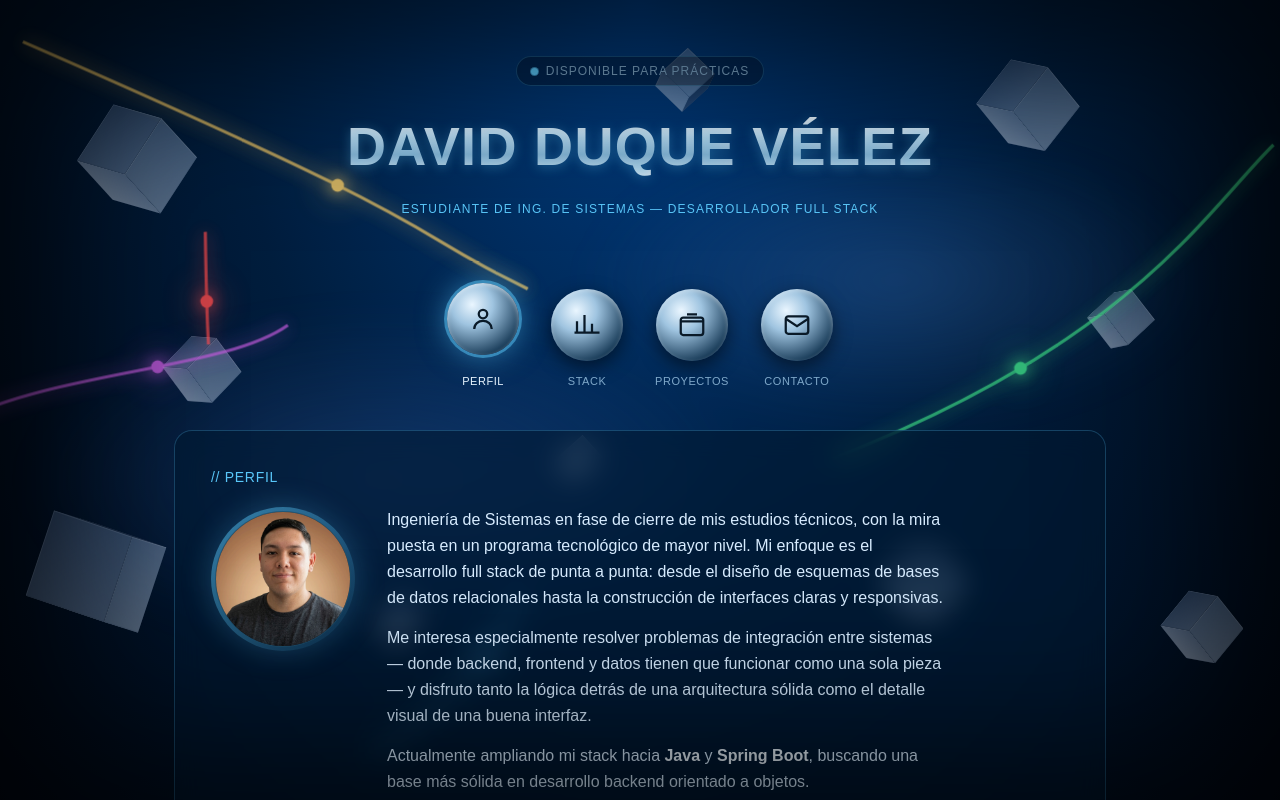
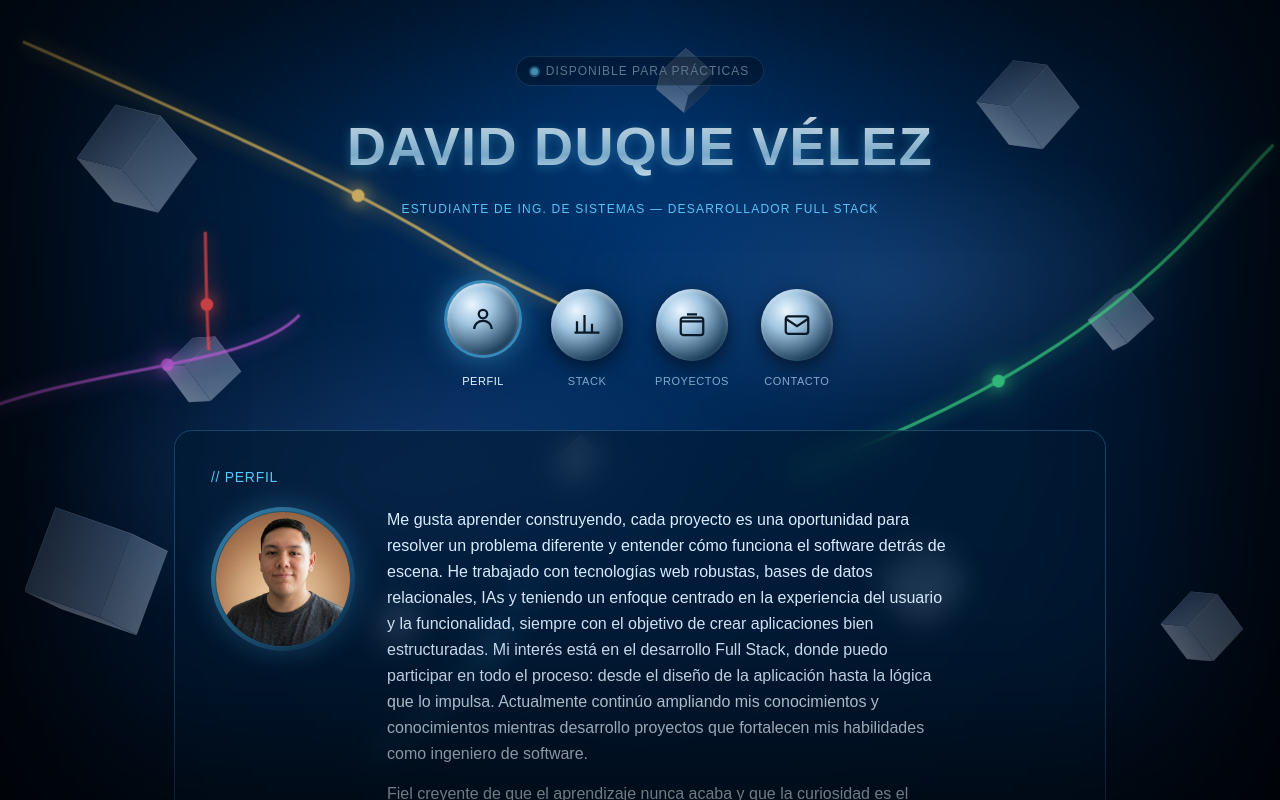
Before and after one commit to sudo-david/portfolio-ps2, a Next.js app: page / in a window 1280 px wide. Shown: the top 800 px of the page. Built offline with nearby package versions, Linux system fonts and the light colour scheme.

Commit message:
Commit: Descripcion mejorada

```diff
--- a/components/SysMenu.tsx
+++ b/components/SysMenu.tsx
@@ -52,9 +52,8 @@ export default function SysMenu() {
             onClick={() => setActive(key)}
             role="tab"
             aria-selected={active === key}
-            className={`sysicon flex flex-col items-center gap-3 font-orbitron text-[11px] tracking-wider transition-colors ${
-              active === key ? "text-ps2-chrome active" : "text-ps2-muted"
-            }`}
+            className={`sysicon flex flex-col items-center gap-3 font-orbitron text-[11px] tracking-wider transition-colors ${active === key ? "text-ps2-chrome active" : "text-ps2-muted"
+              }`}
           >
             <span className="capsule">{ICONS[key]}</span>
             {LABELS[key]}
@@ -93,20 +92,28 @@ export default function SysMenu() {
 
               <div className="max-w-[560px] text-base leading-relaxed space-y-3.5">
                 <p>
-                  Ingeniería de Sistemas en fase de cierre de mis estudios técnicos, con la mira puesta en un
-                  programa tecnológico de mayor nivel. Mi enfoque es el desarrollo full stack de punta a punta:
-                  desde el diseño de esquemas de bases de datos relacionales hasta la construcción de interfaces
-                  claras y responsivas.
+                  Me gusta aprender construyendo, cada proyecto es una oportunidad para resolver
+                  un problema diferente y entender cómo funciona el software detrás de escena.
+
+                  He trabajado con tecnologías web robustas, bases de datos relacionales, IAs y
+                  teniendo un enfoque centrado en la experiencia del usuario y la funcionalidad, siempre con el objetivo de crear aplicaciones
+                  bien estructuradas.
+
+                  Mi interés está en el desarrollo Full Stack, donde puedo participar en todo el
+                  proceso: desde el diseño de la aplicación hasta la lógica que lo impulsa.
+                  Actualmente continúo ampliando mis conocimientos y conocimientos mientras
+                  desarrollo proyectos que fortalecen mis habilidades como ingeniero de software.
                 </p>
                 <p>
-                  Me interesa especialmente resolver problemas de integración entre sistemas — donde backend,
-                  frontend y datos tienen que funcionar como una sola pieza — y disfruto tanto la lógica detrás de
-                  una arquitectura sólida como el detalle visual de una buena interfaz.
+                  Fiel creyente de que el aprendizaje nunca acaba y que la curiosidad es el motor de la innovación, siempre estoy buscando nuevas tecnologías y
+                  metodologías para mejorar mis habilidades y aportar valor a los proyectos en los que participo.
                 </p>
                 <p>
-                  Actualmente ampliando mi stack hacia <strong className="text-ps2-chrome">Java</strong> y{" "}
-                  <strong className="text-ps2-chrome">Spring Boot</strong>, buscando una base más sólida en
-                  desarrollo backend orientado a objetos.
+                  Actualmente ampliando mi stack hacia <strong className="text-ps2-chrome">Java</strong>, {" "}
+                  <strong className="text-ps2-chrome">Spring Boot</strong>,
+                  <strong className="text-ps2-chrome">Android</strong>, {" "}
+                  <strong className="text-ps2-chrome">Docker</strong>,
+
                 </p>
               </div>
             </div>
```
